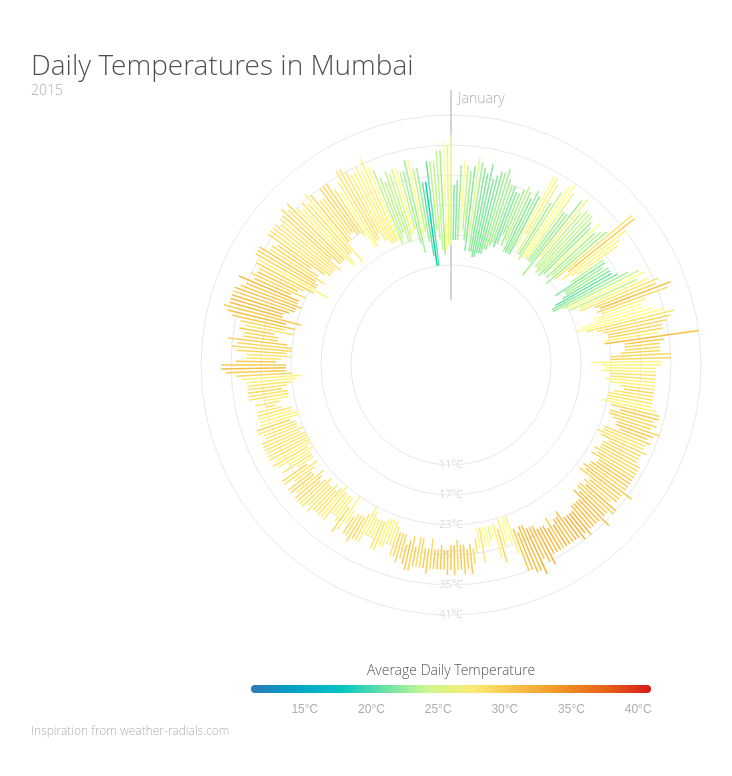
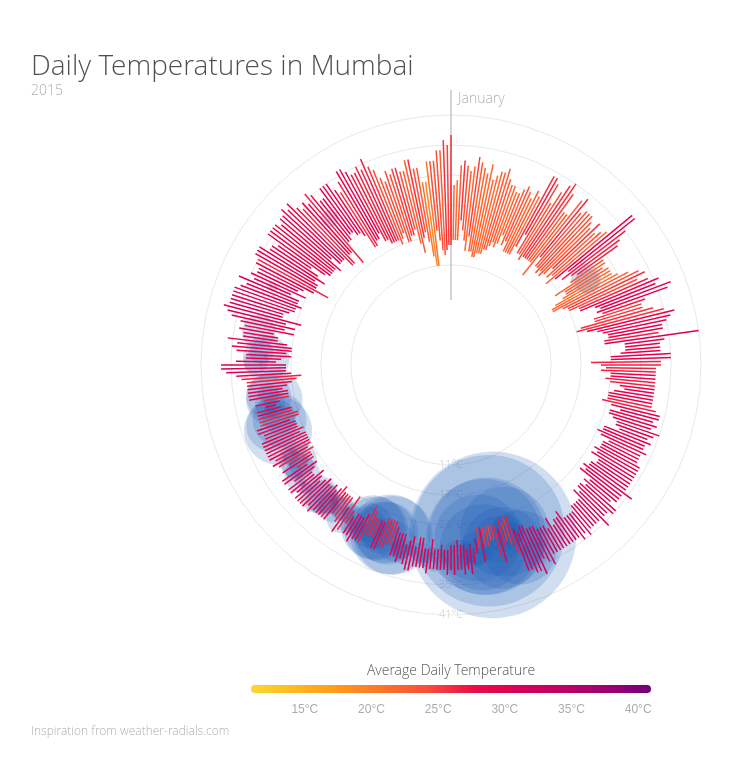
Before and after one commit to sootheslayer/weather-radial, a plain HTML site: page index.html in a window 1280 px wide. Shown: the whole page, without its empty margins (189-921 px from the left). Drawn offline with nearby package versions, Linux system fonts and the light colour scheme.

Commit message:
precipitation circles added.

```diff
--- a/script.js
+++ b/script.js
@@ -30,7 +30,7 @@ d3.csv('/Mumbai-2015.csv',function(data){
 		d.date = parseDate(d.date);
 		d.maxTemp = +d.maxTemp;
 		d.minTemp = +d.minTemp;
-		d.precipitaion = +d.precipitaion;
+		d.precipitation = +d.precipitation;
 	});
 
 	var maxOfmaxTemp = d3.max(data,function(d){return d.maxTemp;});
@@ -44,14 +44,19 @@ d3.csv('/Mumbai-2015.csv',function(data){
 	var colorScale = d3.scaleLinear()
 		// .domain([-15, 7.5, 30])
 		.domain([minOfminTemp,(minOfminTemp+maxOfmaxTemp)/2, maxOfmaxTemp])
-		.range(["#2c7bb6", "#ffff8c", "#d7191c"])
-		.interpolate(d3.interpolateHcl);
+		.range(["#FAD832", "#F53240"])
+		.interpolate(d3.interpolateHcl)
+		;
 
 	//Scale for the heights of the bar, not starting at zero to give the bars an initial offset outward
 	var barScale = d3.scaleLinear()
 		.range([innerRadius, outerRadius])
 		// .domain([-15,30])
 		.domain([minOfminTemp,maxOfmaxTemp]);
+
+	var precipitationScale = d3.scaleLinear()
+		.range([0,outerRadius/3])
+		.domain(d3.extent(data, function(d){return Math.sqrt(d.precipitation);}));
 
 	//Scale to turn the date into an angle of 360 degrees in total
 	//With the first datapoint (Jan 1st) on top
@@ -111,7 +116,7 @@ d3.csv('/Mumbai-2015.csv',function(data){
 
 	//Add January for reference
 	barWrapper.append("text")
-		.attr("class", "january")
+		.attr("class", "month")
 		.attr("x", 7)
 		.attr("y", -outerRadius * 1.1)
 		.attr("dy", "0.9em")
@@ -126,7 +131,17 @@ d3.csv('/Mumbai-2015.csv',function(data){
 
 	//---------------------------------------------- Draw bars ----------------------------------------------
 
-	//Draw a bar per day were the height is the difference between the minimum and maximum temperature
+
+	barWrapper.selectAll(".precipitationCircle")
+		.data(data)
+		.enter().append("circle")
+		.attr("class", "precipitationCircle")
+		.attr("transform", function(d,i){ return "rotate(" + (angle(d.date)) + ")"; })
+		.attr("cx", 0)
+		.attr("cy", function(d){ return barScale(d.meanTemp);})
+		.attr("r", function(d){ return precipitationScale(Math.sqrt(d.precipitation));});
+
+	//Draw a bar per day where the height is the difference between the minimum and maximum temperature
 	//And the color is based on the mean temperature
 	barWrapper.selectAll(".tempBar")
 	 	.data(data)
--- a/style.css
+++ b/style.css
@@ -45,7 +45,7 @@ body {
 	fill: #4F4F4F;
 	font-weight: 300;
 }
-.january {
+.month {
 	font-size: 14px;
 	text-anchor: start;
 	font-weight: 300;
@@ -69,3 +69,8 @@ body {
 	stroke: #E8E8E8;
 	stroke-width: 1px;
 }
+
+.precipitationCircle {
+	fill: #1959B3;
+	fill-opacity: 0.2;
+}
```
